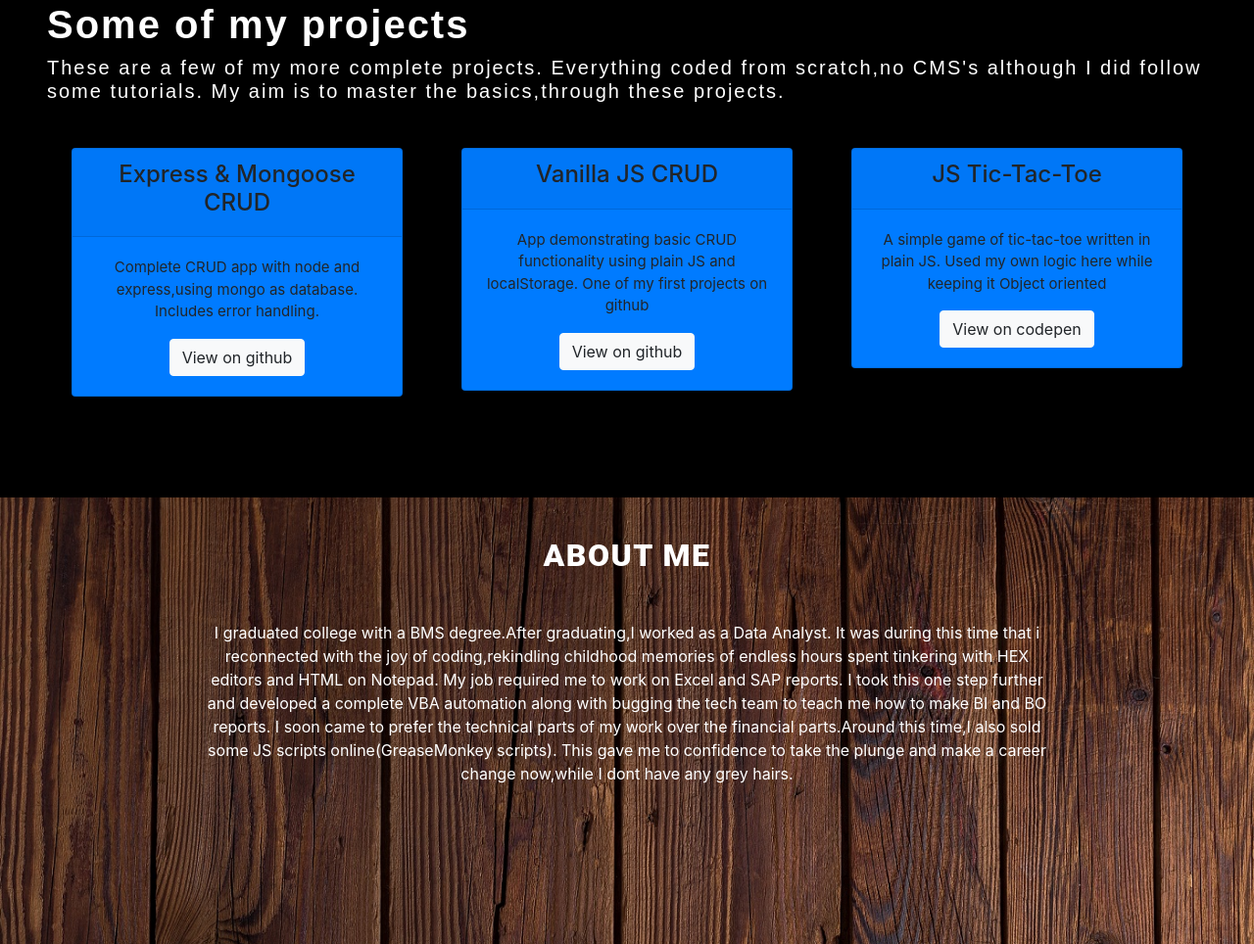
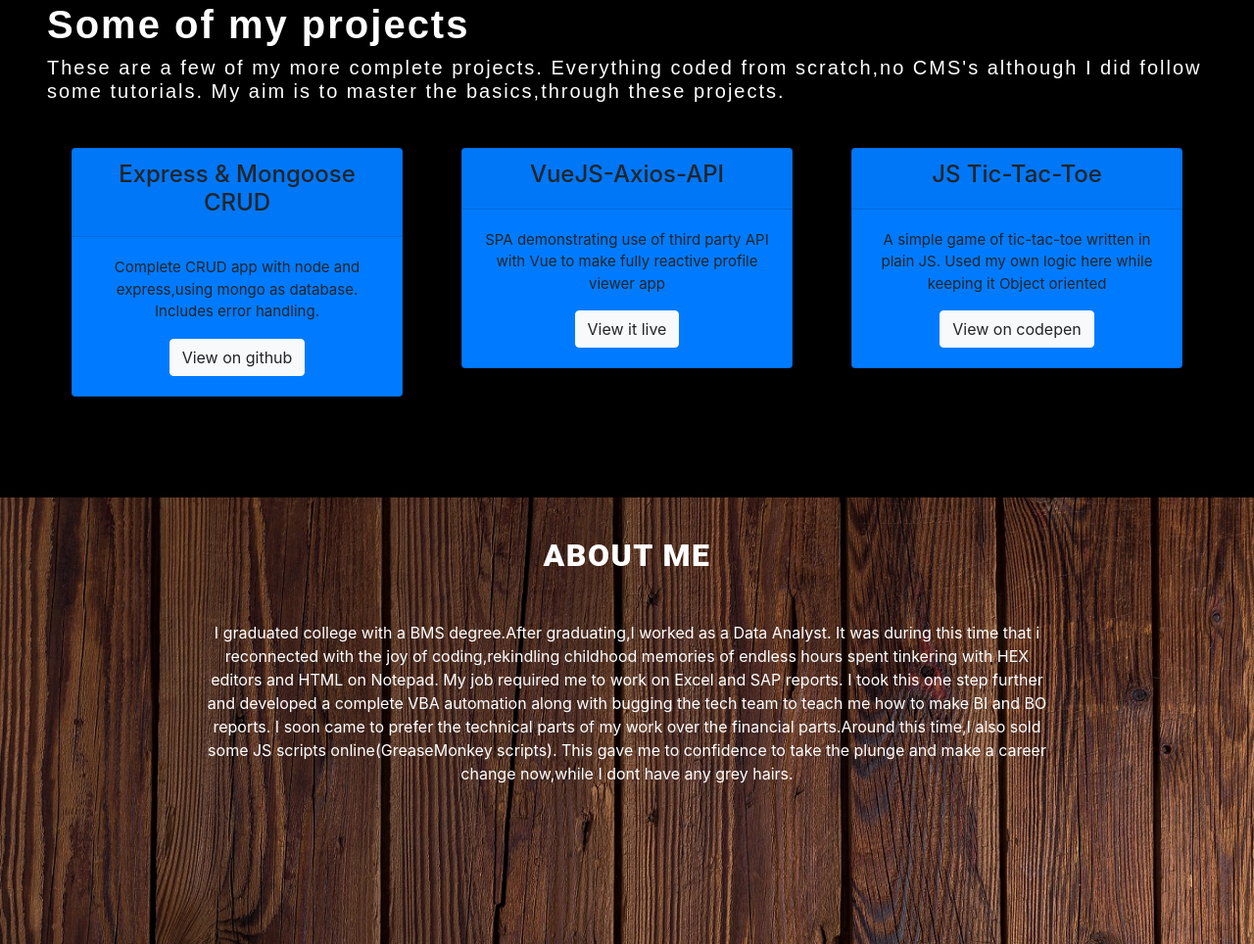
Before and after one commit to 2f2f/2f2f.github.io, a plain HTML site: page index.html in a window 1280 px wide. Shown: the part 1473-2437 px from the top of the page at 98% size. Drawn offline with nearby package versions, Linux system fonts and the light colour scheme.

Commit message:
Update index.html
Replaced VanillaJS CRUD with Vue-Axios

```diff
--- a/index.html
+++ b/index.html
@@ -106,12 +106,11 @@
           <div class="col-md-4 projects-col">
               <div class="card bg-primary">
                 <div class="card-header">
-                  <h4>Vanilla JS CRUD</h4>
+                  <h4>VueJS-Axios-API</h4>
                 </div>
                 <div class="card-body">
-                  <p>App demonstrating basic CRUD functionality using plain JS and localStorage.
-                    One of my first projects on github</p>
-                  <button type="button" class="btn btn-light" onclick="window.open('https://github.com/2f2f/test-app/tree/master/VanillaJS%20App','_blank')">View on github</button>
+                  <p>SPA demonstrating use of third party API with Vue to make fully reactive profile viewer app</p>
+                  <button type="button" class="btn btn-light" onclick="window.open('https://2f2f.github.io/vueJS-axios-API/','_blank')">View it live </button>
                 </div>
               </div>
           </div>
```
